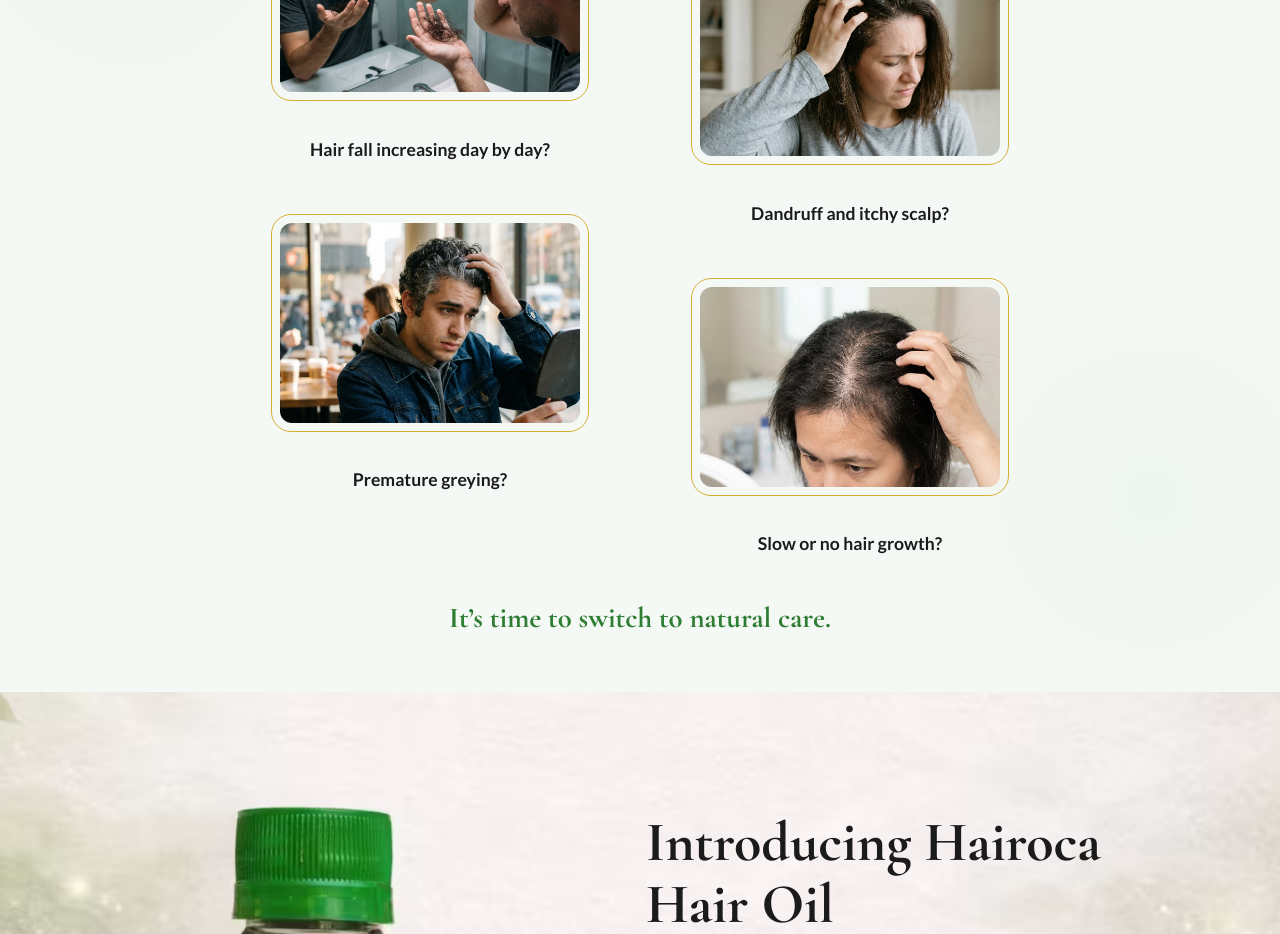
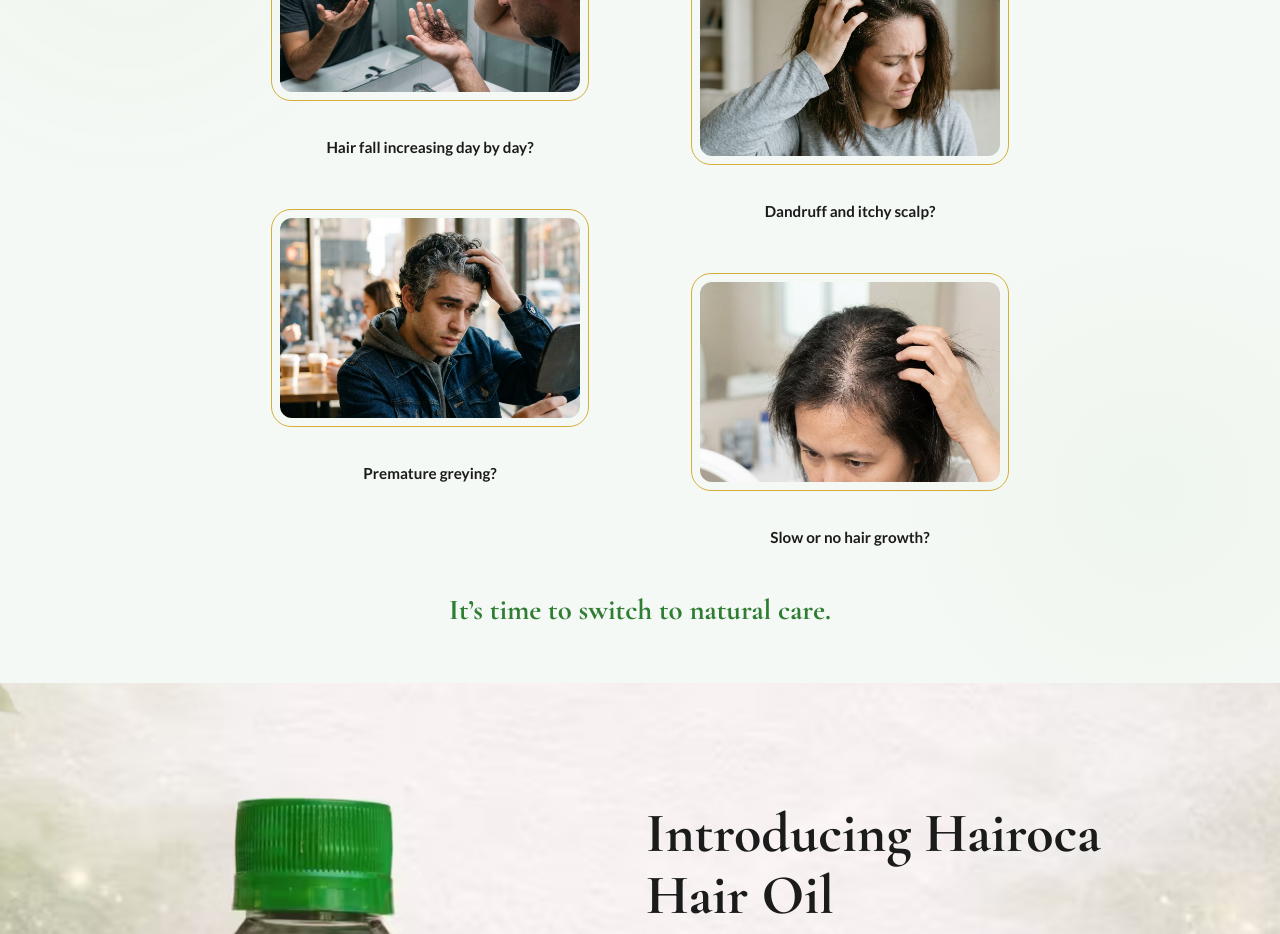
Before and after one commit to studioelemento/Hairoca, a React (Vite) app: page / in a window 1280 px wide. Shown: the part 1000-1934 px from the top of the page. Built offline with nearby package versions, Linux system fonts and the light colour scheme.

Commit message:
Reduce font size of questions in 'Struggling with Hair Problems?' section

```diff
--- a/src/style.css
+++ b/src/style.css
@@ -356,7 +356,7 @@
   font-family: 'Lato', sans-serif;
   font-weight: 700;
   color: var(--text-heading);
-  font-size: 1.1rem;
+  font-size: 0.95rem;
 }
 
 .problem-card-v2:hover .problem-img-wrapper {
```
